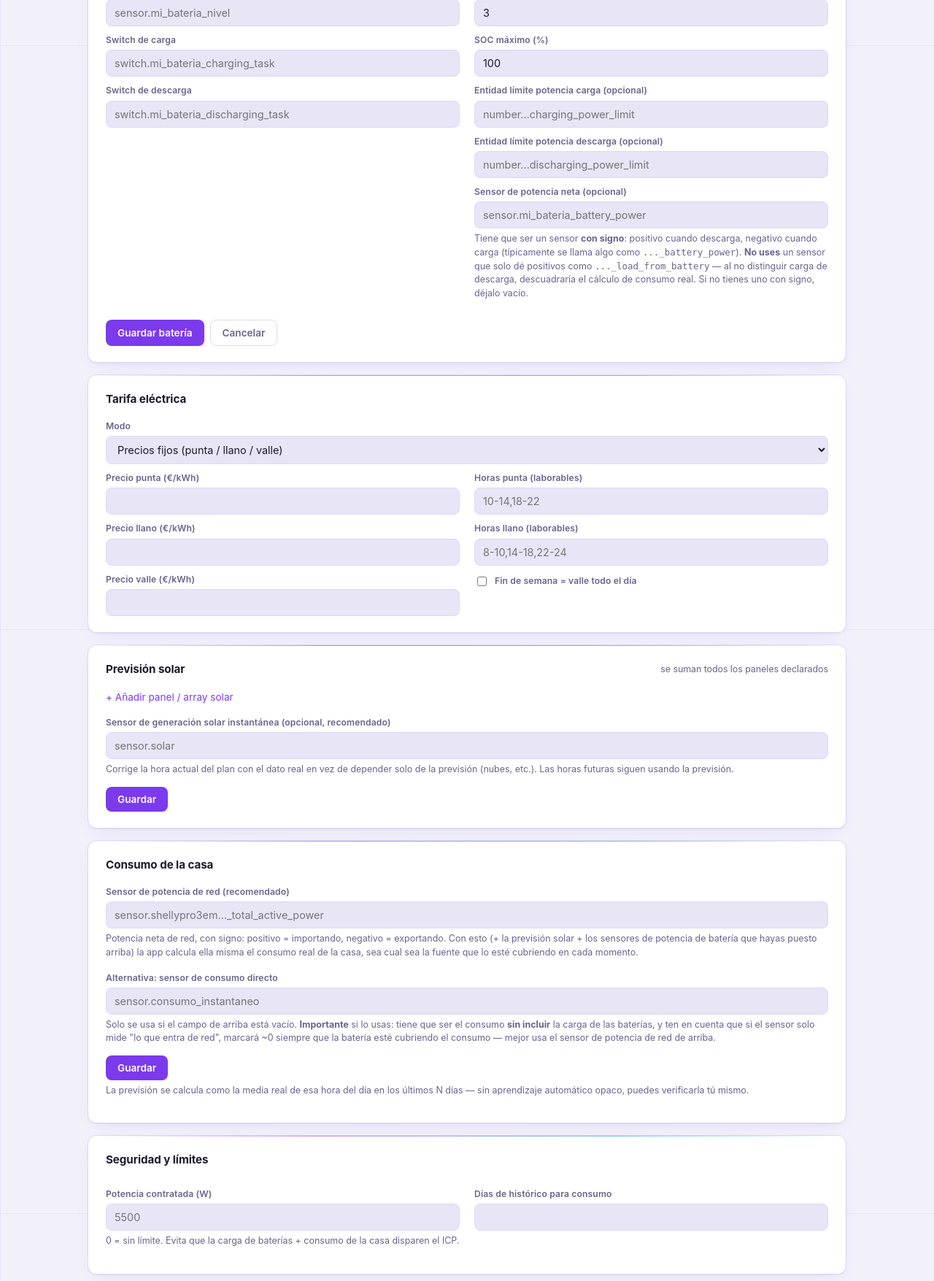
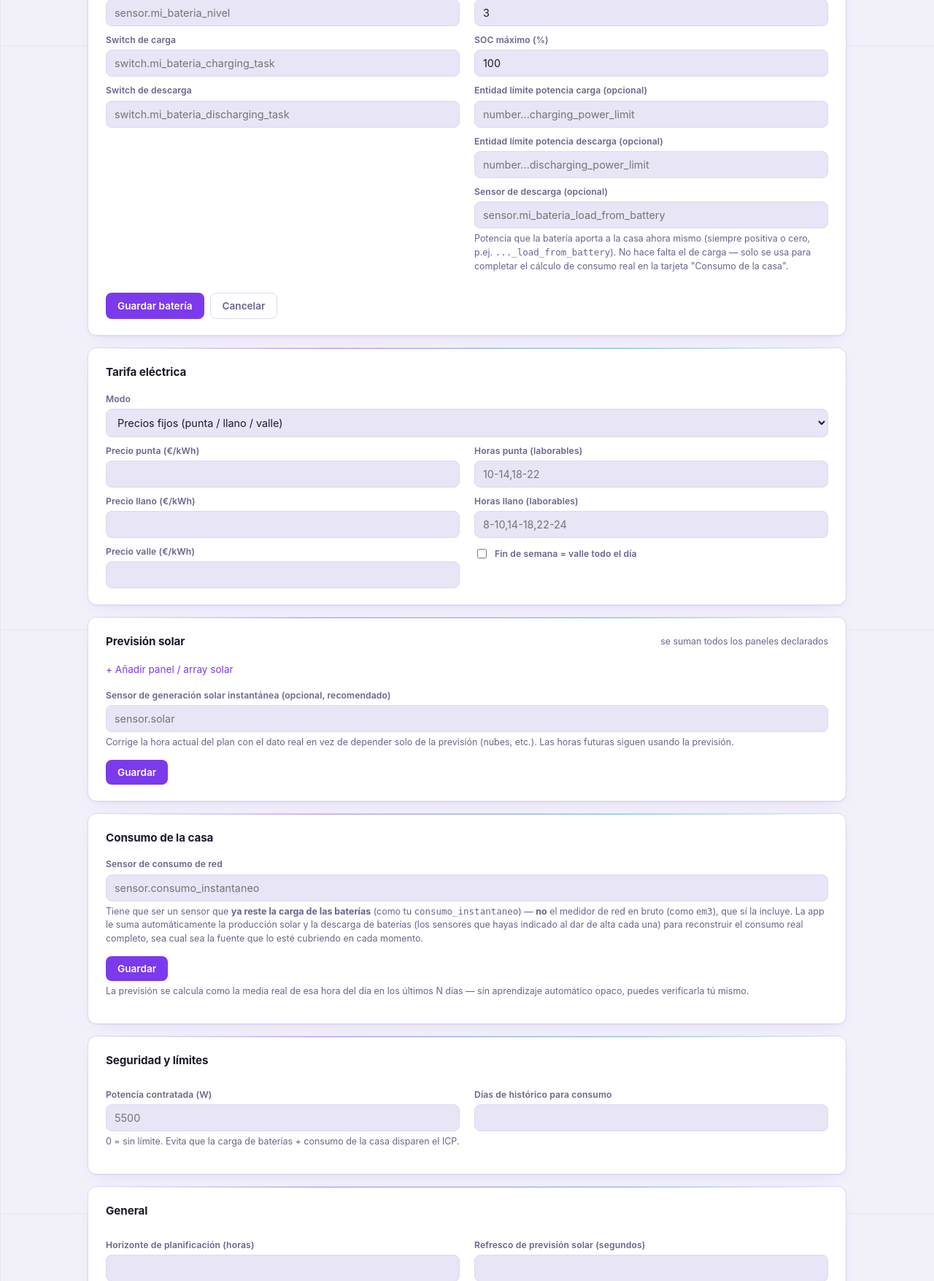
Before and after one commit to neoalarrode/Battery-Orchestrator, a Flask app: page / in a window 1280 px wide, after a click on "+ Añadir batería". Shown: the part 738-2493 px from the top of the page at 73% size. Run offline with Flask 3, Linux system fonts and the light colour scheme; data that the repository does not hold is empty.

Commit message:
Add files via upload

```diff
--- a/battery_orchestrator/app/config_store.py
+++ b/battery_orchestrator/app/config_store.py
@@ -29,8 +29,7 @@ DEFAULT_CONFIG = {
     },
     "pv_arrays": [],
     "current_pv_sensor": "",  # produccion solar INSTANTANEA real (W), corrige la hora actual del plan
-    "grid_power_sensor": "",  # potencia neta de red (+importa/-exporta), para calcular el consumo real
-    "load_sensor": "",  # alternativa: un sensor que YA sea consumo real (si lo tienes, evita el calculo)
+    "load_sensor": "",  # consumo base YA SIN carga de baterias (p.ej. "consumo_instantaneo"); + solar + descarga de baterias = consumo real
     "general": {
         "horizon_hours": 30,
         "cycle_seconds": 60,
--- a/battery_orchestrator/app/main.py
+++ b/battery_orchestrator/app/main.py
@@ -80,23 +80,19 @@ def run_cycle():
         if pv_now_actual is not None and pv_forecast:
             pv_forecast[0] = pv_now_actual
 
-    # Consumo real: preferido, calculado a partir de red + sol + baterias
-    # (asi funciona aunque tu sensor de "consumo" solo mida importacion de
-    # red, que baja a 0 cuando la bateria cubre el consumo). Si no hay
-    # sensor de red configurado, se usa el sensor de consumo directo como
-    # alternativa mas simple (con la limitacion ya conocida).
-    grid_sensor = cfg.get("grid_power_sensor")
+    # Consumo real = consumo base (ya sin carga de baterias) + solar + descarga
+    # de baterias. Si no hay ningun sensor de baterias declarado, es
+    # simplemente el consumo base (funciona igual, solo menos preciso en
+    # las horas en que la bateria cubre gran parte del consumo).
     load_sensor = cfg.get("load_sensor")
     history_days = cfg["general"]["history_days_for_load"]
 
-    if grid_sensor:
-        battery_power_sensors = [b.get("power_sensor") for b in batteries_cfg if b.get("power_sensor")]
+    if load_sensor:
+        battery_discharge_sensors = [b.get("power_sensor") for b in batteries_cfg if b.get("power_sensor")]
         solar_sensor_for_load = cfg.get("current_pv_sensor") or None
         load_forecast = ha_client.true_load_forecast(
-            grid_sensor, solar_sensor_for_load, battery_power_sensors, horizon, days=history_days
+            load_sensor, solar_sensor_for_load, battery_discharge_sensors, horizon, days=history_days
         )
-    elif load_sensor:
-        load_forecast = ha_client.hourly_average_forecast(load_sensor, horizon, days=history_days, default=300.0)
     else:
         load_forecast = [300.0] * horizon
 
--- a/battery_orchestrator/app/templates/index.html
+++ b/battery_orchestrator/app/templates/index.html
@@ -236,7 +236,7 @@
   <div id="batteries-list"></div>
 
   <details id="add-battery-panel">
-    <summary class="add-toggle">+ Añadir batería</summary>
+    <summary class="add-toggle" id="add-battery-summary">+ Añadir batería</summary>
     <div class="grid2" style="margin-top:10px">
       <div>
         <label>Nombre</label><input id="b-name" placeholder="Ultra">
@@ -252,14 +252,14 @@
         <label>SOC máximo (%)</label><input id="b-maxsoc" type="number" value="100">
         <label>Entidad límite potencia carga (opcional)</label><input id="b-charge-limit" placeholder="number...charging_power_limit">
         <label>Entidad límite potencia descarga (opcional)</label><input id="b-discharge-limit" placeholder="number...discharging_power_limit">
-        <label>Sensor de potencia neta (opcional)</label><input id="b-power-sensor" placeholder="sensor.mi_bateria_battery_power">
-        <p class="help">Tiene que ser un sensor <strong>con signo</strong>: positivo cuando descarga, negativo cuando carga (típicamente se llama algo como <code>..._battery_power</code>). <strong>No uses</strong> un sensor que solo dé positivos como <code>..._load_from_battery</code> — al no distinguir carga de descarga, descuadraría el cálculo de consumo real. Si no tienes uno con signo, déjalo vacío.</p>
+        <label>Sensor de descarga (opcional)</label><input id="b-power-sensor" placeholder="sensor.mi_bateria_load_from_battery">
+        <p class="help">Potencia que la batería aporta a la casa ahora mismo (siempre positiva o cero, p.ej. <code>..._load_from_battery</code>). No hace falta el de carga — solo se usa para completar el cálculo de consumo real en la tarjeta "Consumo de la casa".</p>
       </div>
     </div>
     <p class="help" id="battery-form-error" style="display:none"></p>
     <div class="actions">
-      <button onclick="addBattery()">Guardar batería</button>
-      <button class="ghost" onclick="document.getElementById('add-battery-panel').open=false" type="button">Cancelar</button>
+      <button onclick="addBattery()" id="battery-form-submit-btn">Guardar batería</button>
+      <button class="ghost" onclick="cancelBatteryForm()" type="button">Cancelar</button>
     </div>
   </details>
 </div>
@@ -332,13 +332,9 @@
 <div class="card">
   <h2>Consumo de la casa</h2>
 
-  <label>Sensor de potencia de red (recomendado)</label>
-  <input id="grid-power-sensor" placeholder="sensor.shellypro3em..._total_active_power">
-  <p class="help">Potencia neta de red, con signo: positivo = importando, negativo = exportando. Con esto (+ la previsión solar + los sensores de potencia de batería que hayas puesto arriba) la app calcula ella misma el consumo real de la casa, sea cual sea la fuente que lo esté cubriendo en cada momento.</p>
-
-  <label style="margin-top:16px">Alternativa: sensor de consumo directo</label>
+  <label>Sensor de consumo de red</label>
   <input id="load-sensor" placeholder="sensor.consumo_instantaneo">
-  <p class="help">Solo se usa si el campo de arriba está vacío. <strong>Importante</strong> si lo usas: tiene que ser el consumo <strong>sin incluir</strong> la carga de las baterías, y ten en cuenta que si el sensor solo mide "lo que entra de red", marcará ~0 siempre que la batería esté cubriendo el consumo — mejor usa el sensor de potencia de red de arriba.</p>
+  <p class="help">Tiene que ser un sensor que <strong>ya reste la carga de las baterías</strong> (como tu <code>consumo_instantaneo</code>) — <strong>no</strong> el medidor de red en bruto (como <code>em3</code>), que sí la incluye. La app le suma automáticamente la producción solar y la descarga de baterías (los sensores que hayas indicado al dar de alta cada una) para reconstruir el consumo real completo, sea cual sea la fuente que lo esté cubriendo en cada momento.</p>
 
   <div class="actions"><button onclick="saveConfig()">Guardar</button></div>
   <p class="help">La previsión se calcula como la media real de esa hora del día en los últimos N días — sin aprendizaje automático opaco, puedes verificarla tú mismo.</p>
@@ -387,6 +383,7 @@
 
 <script>
 let cfg = null;
+let editingBatteryId = null;
 
 function toast(msg) {
   const t = document.getElementById('toast');
@@ -410,7 +407,6 @@ async function loadConfig() {
   toggleTariffMode();
 
   document.getElementById('pv-current').value = cfg.current_pv_sensor || '';
-  document.getElementById('grid-power-sensor').value = cfg.grid_power_sensor || '';
   document.getElementById('load-sensor').value = cfg.load_sensor || '';
   document.getElementById('g-contracted').value = cfg.general.contracted_power_w || 0;
   document.getElementById('g-horizon').value = cfg.general.horizon_hours;
@@ -452,8 +448,11 @@ function renderBatteries() {
         <div class="kv"><span>SOC min / max</span><code>${b.min_soc_pct}% / ${b.max_soc_pct}%</code></div>
         ${b.charge_power_limit_entity ? `<div class="kv"><span>Límite carga</span><code>${b.charge_power_limit_entity}</code></div>` : ''}
         ${b.discharge_power_limit_entity ? `<div class="kv"><span>Límite descarga</span><code>${b.discharge_power_limit_entity}</code></div>` : ''}
-        ${b.power_sensor ? `<div class="kv"><span>Sensor de potencia</span><code>${b.power_sensor}</code></div>` : '<p class="help">Sin sensor de potencia declarado — no participa en el cálculo de consumo real.</p>'}
-        <div class="actions"><button class="danger" onclick="deleteBattery('${b.id}')" type="button">Eliminar esta batería</button></div>
+        ${b.power_sensor ? `<div class="kv"><span>Sensor de descarga</span><code>${b.power_sensor}</code></div>` : '<p class="help">Sin sensor de descarga declarado — no participa en el cálculo de consumo real.</p>'}
+        <div class="actions">
+          <button class="secondary" onclick="editBattery('${b.id}')" type="button">Editar</button>
+          <button class="danger" onclick="deleteBattery('${b.id}')" type="button">Eliminar esta batería</button>
+        </div>
       </div>
     </details>`).join('');
 }
@@ -475,6 +474,49 @@ function showBatteryFormError(msg) {
   const el = document.getElementById('battery-form-error');
   if (!msg) { el.style.display = 'none'; el.textContent = ''; return; }
   el.style.display = 'block'; el.classList.add('warn'); el.textContent = msg;
+}
+
+function resetBatteryForm() {
+  ['b-name','b-capacity','b-soc','b-charge-sw','b-discharge-sw','b-charge-limit','b-discharge-limit','b-power-sensor']
+    .forEach(id => document.getElementById(id).value = '');
+  document.getElementById('b-maxcharge').value = 1200;
+  document.getElementById('b-maxdischarge').value = 1200;
+  document.getElementById('b-minsoc').value = 3;
+  document.getElementById('b-maxsoc').value = 100;
+  editingBatteryId = null;
+  document.getElementById('add-battery-summary').textContent = '+ Añadir batería';
+  document.getElementById('battery-form-submit-btn').textContent = 'Guardar batería';
+  showBatteryFormError('');
+}
+
+function cancelBatteryForm() {
+  resetBatteryForm();
+  document.getElementById('add-battery-panel').open = false;
+}
+
+function editBattery(id) {
+  const b = cfg.batteries.find(x => x.id === id);
+  if (!b) return;
+  document.getElementById('b-name').value = b.name || '';
+  document.getElementById('b-capacity').value = b.capacity_wh || '';
+  document.getElementById('b-soc').value = b.soc_sensor || '';
+  document.getElementById('b-charge-sw').value = b.charge_switch || '';
+  document.getElementById('b-discharge-sw').value = b.discharge_switch || '';
+  document.getElementById('b-maxcharge').value = b.max_charge_w ?? 1200;
+  document.getElementById('b-maxdischarge').value = b.max_discharge_w ?? 1200;
+  document.getElementById('b-minsoc').value = b.min_soc_pct ?? 3;
+  document.getElementById('b-maxsoc').value = b.max_soc_pct ?? 100;
+  document.getElementById('b-charge-limit').value = b.charge_power_limit_entity || '';
+  document.getElementById('b-discharge-limit').value = b.discharge_power_limit_entity || '';
+  document.getElementById('b-power-sensor').value = b.power_sensor || '';
+
+  editingBatteryId = id;
+  document.getElementById('add-battery-summary').textContent = `Editando "${b.name}"`;
+  document.getElementById('battery-form-submit-btn').textContent = 'Guardar cambios';
+  showBatteryFormError('');
+  const panel = document.getElementById('add-battery-panel');
+  panel.open = true;
+  panel.scrollIntoView({ behavior: 'smooth', block: 'center' });
 }
 
 async function addBattery() {
@@ -499,8 +541,13 @@ async function addBattery() {
   if (!battery.capacity_wh || battery.capacity_wh <= 0) {
     showBatteryFormError('La capacidad (Wh) tiene que ser un número mayor que 0.'); return;
   }
+
+  const isEdit = !!editingBatteryId;
+  const url = isEdit ? 'api/batteries/' + editingBatteryId : 'api/batteries';
+  const method = isEdit ? 'PUT' : 'POST';
+
   try {
-    const res = await fetch('api/batteries', { method: 'POST', headers: {'Content-Type':'application/json'}, body: JSON.stringify(battery) });
+    const res = await fetch(url, { method, headers: {'Content-Type':'application/json'}, body: JSON.stringify(battery) });
     if (!res.ok) {
       const body = await res.text();
       showBatteryFormError(`Error del servidor (${res.status}): ${body || 'sin detalle'}`);
@@ -510,16 +557,10 @@ async function addBattery() {
     showBatteryFormError('No se pudo conectar con el servicio: ' + err.message);
     return;
   }
-  // limpiar el formulario y cerrar el desplegable de alta
-  ['b-name','b-capacity','b-soc','b-charge-sw','b-discharge-sw','b-charge-limit','b-discharge-limit','b-power-sensor']
-    .forEach(id => document.getElementById(id).value = '');
-  document.getElementById('b-maxcharge').value = 1200;
-  document.getElementById('b-maxdischarge').value = 1200;
-  document.getElementById('b-minsoc').value = 3;
-  document.getElementById('b-maxsoc').value = 100;
+  resetBatteryForm();
   document.getElementById('add-battery-panel').open = false;
   await loadConfig();
-  toast('Batería añadida.');
+  toast(isEdit ? 'Batería actualizada.' : 'Batería añadida.');
 }
 
 async function deleteBattery(id) {
@@ -584,7 +625,6 @@ async function saveConfig() {
   cfg.tariff.pvpc_sensor = document.getElementById('t-pvpc-sensor').value;
 
   cfg.current_pv_sensor = document.getElementById('pv-current').value;
-  cfg.grid_power_sensor = document.getElementById('grid-power-sensor').value;
   cfg.load_sensor = document.getElementById('load-sensor').value;
   cfg.general.contracted_power_w = parseFloat(document.getElementById('g-contracted').value) || 0;
   cfg.general.horizon_hours = parseInt(document.getElementById('g-horizon').value, 10);
--- a/battery_orchestrator/config.yaml
+++ b/battery_orchestrator/config.yaml
@@ -1,5 +1,5 @@
 name: "Battery Orchestrator"
-version: "0.2.0"
+version: "0.2.1"
 slug: "battery_orchestrator"
 description: "Carga y descarga adaptativa de baterias por precio, sol y consumo real, sin cajas negras"
 url: "https://github.com/neoalarrode/EF-HA-Orchestrator"
```
Also changed, not shown: battery_orchestrator/app/ha_client.py (+12 -8 lines).
